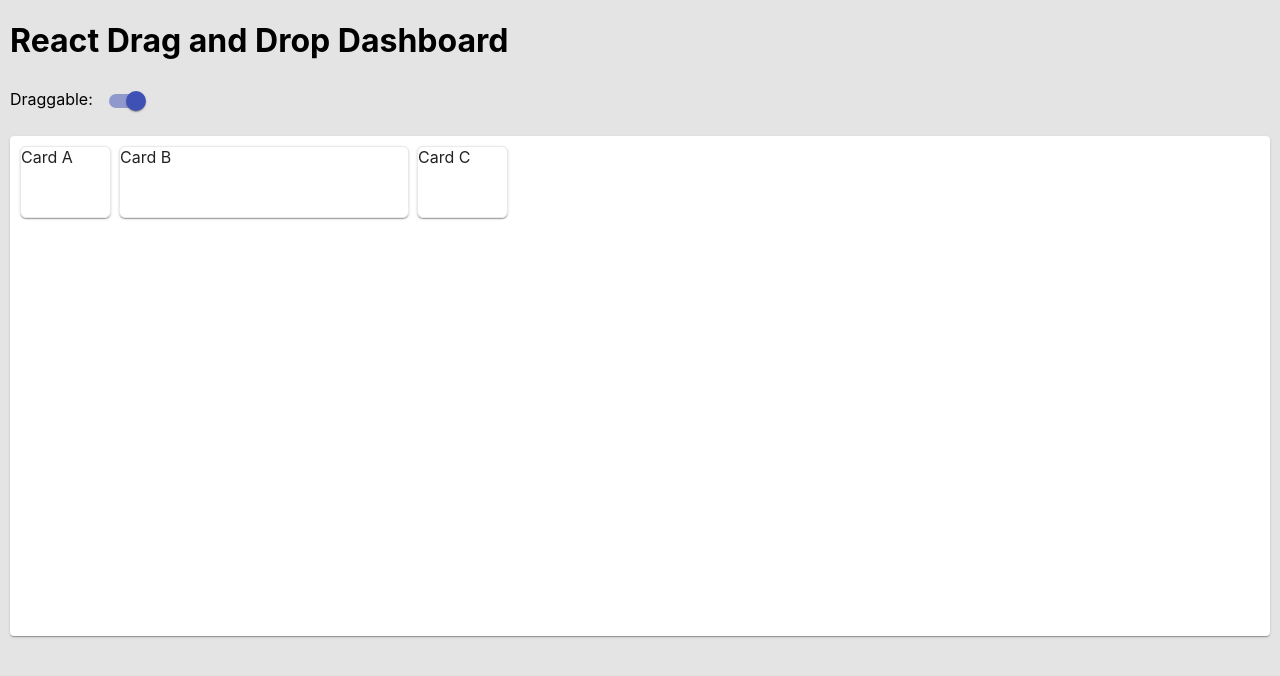
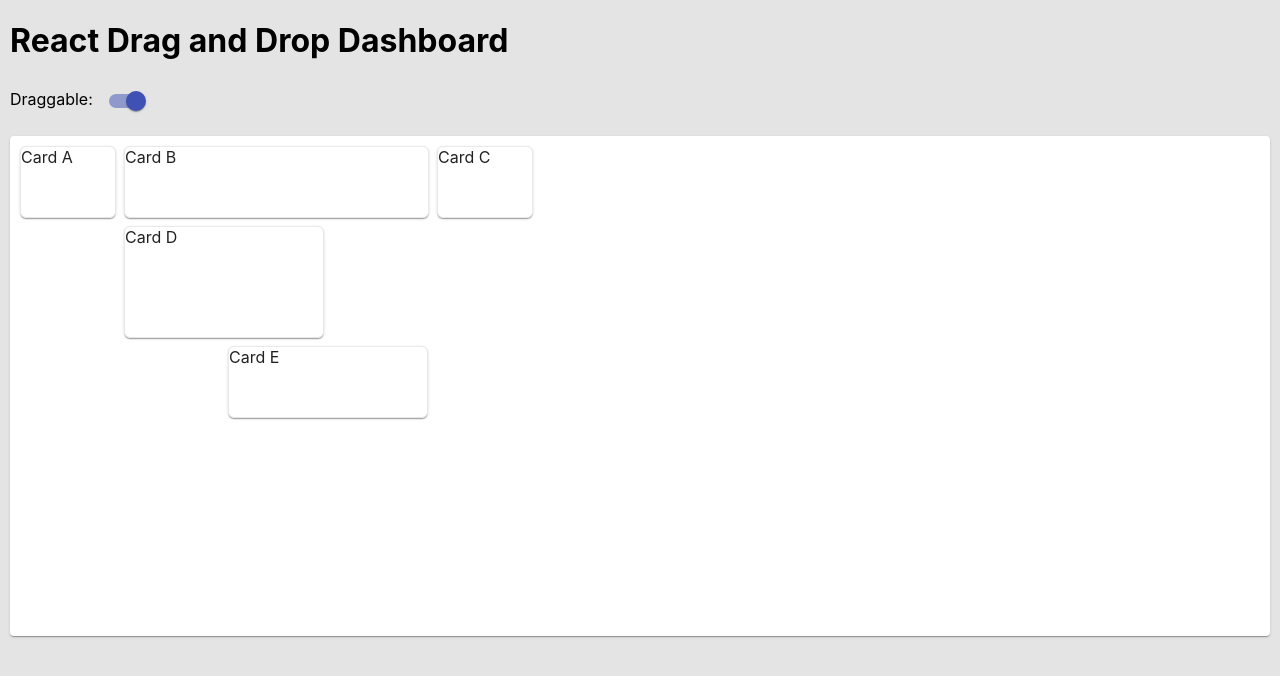
Before and after one commit to AnnikaChauhan/react-dnd-dashboard, a React (Create React App) app: page / in a window 1280 px wide. Shown: the top 676 px of the page. Built offline with nearby package versions, Linux system fonts and the light colour scheme.

Commit message:
adds additional cards

```diff
--- a/src/App.js
+++ b/src/App.js
@@ -1,16 +1,21 @@
 import React, { useState } from "react";
-import GridLayout from "react-grid-layout";
 import { Card, Switch, Paper } from "@material-ui/core";
 import useStyles from "./styles";
+import RGL, { WidthProvider } from "react-grid-layout";
+// import AspectRatioIcon from "@material-ui/icons/AspectRatio";
+
+const ReactGridLayout = WidthProvider(RGL);
 
 const App = () => {
   const classes = useStyles();
   const [draggable, setDraggable] = useState(true);
 
   const layout = [
-    { i: "a", x: 0, y: 0, w: 1, h: 2, static: true, isResizable: true },
+    { i: "a", x: 0, y: 0, w: 1, h: 2 },
     { i: "b", x: 1, y: 0, w: 3, h: 2, minW: 2, maxW: 4 },
     { i: "c", x: 4, y: 0, w: 1, h: 2 },
+    { i: "d", x: 1, y: 1, w: 2, h: 3 },
+    { i: "e", x: 2, y: 1, w: 2, h: 2 },
   ];
 
   const handleChange = (event) => {
@@ -33,7 +38,7 @@ const App = () => {
         </p>
       </div>
       <Paper style={{ height: "500px" }}>
-        <GridLayout
+        <ReactGridLayout
           layout={layout}
           cols={12}
           rowHeight={30}
@@ -42,6 +47,7 @@ const App = () => {
           containerPadding={[10, 10]}
           className="layout"
           isDraggable={draggable}
+          // resizeHandle={() => <AspectRatioIcon />}
           // onLayoutChange={() => console.log("layout has changed")}
         >
           <Card className={classes.container} key="a">
@@ -53,7 +59,13 @@ const App = () => {
           <Card className={classes.container} key="c">
             Card C
           </Card>
-        </GridLayout>
+          <Card className={classes.container} key="d">
+            Card D
+          </Card>
+          <Card className={classes.container} key="e">
+            Card E
+          </Card>
+        </ReactGridLayout>
       </Paper>
     </div>
   );
```
Also changed, not shown: 2 other files (tests, documents, lock files or other folders).
